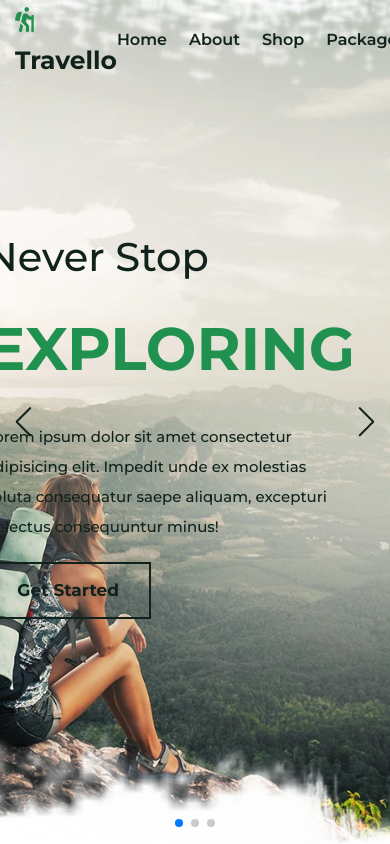
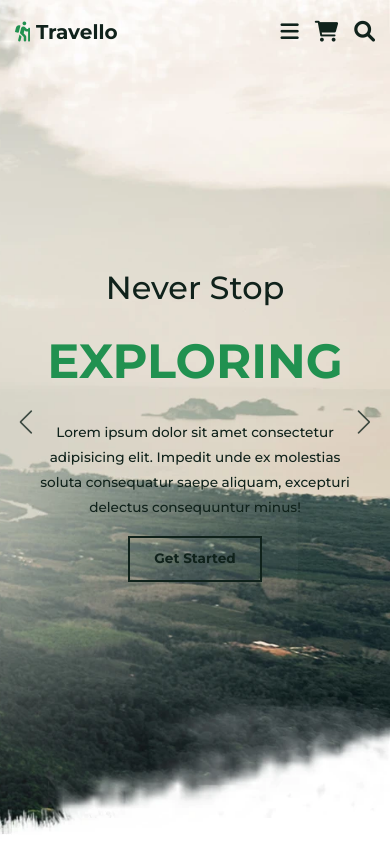
Before and after one commit to developerMahian/Travello-Adventure-Ahead-of-YOU, a website: page index.html in a window 390 px wide. Shown: the top 844 px of the page. Drawn offline with nearby package versions, Linux system fonts and the light colour scheme.

Commit message:
Pretty Much Finished

```diff
--- a/JS/main.js
+++ b/JS/main.js
@@ -1,10 +1,31 @@
 "use strict";
+
+// Mobile Navigation...
+const mobileNavOpenBtn = document.getElementById("mobile-menu-open");
+const mobileNavCloseBtn = document.getElementById("mobile-menu-close");
+const navigation = document.getElementById("navigation");
+
+mobileNavOpenBtn.onclick = () => {
+	navigation.classList.add("show-mobile-menu");
+};
+
+mobileNavCloseBtn.onclick = () => {
+	navigation.classList.remove("show-mobile-menu");
+};
+
+// Closing Opened Mobile menu when clicking outside..
+document.onclick = (e) => {
+	!navigation.contains(e.target) && e.target != mobileNavOpenBtn
+		? navigation.classList.remove("show-mobile-menu")
+		: null;
+};
 
 // Header Snap on Scroll...
 const headerEl = document.getElementById("header");
 
 window.onscroll = () => {
-	headerEl.classList.remove("snap");
+	// hide mobile nav on scrolling..
+	navigation.classList.remove("show-mobile-menu");
 
 	window.scrollY > 0
 		? headerEl.classList.add("snap")
@@ -12,8 +33,6 @@ window.onscroll = () => {
 };
 
 window.onload = () => {
-	headerEl.classList.remove("snap");
-
 	window.scrollY > 0
 		? headerEl.classList.add("snap")
 		: headerEl.classList.remove("snap");
@@ -24,23 +43,14 @@ const searchBox = document.getElementById("nav-search-box");
 const openSearch = document.getElementById("open-search");
 const closeSearch = document.getElementById("close-search");
 
-openSearch.addEventListener("click", () =>
-	searchBox.classList.add("search-active")
-);
+openSearch.onclick = () => searchBox.classList.add("search-active");
 
-closeSearch.addEventListener("click", () =>
-	searchBox.classList.remove("search-active")
-);
+closeSearch.onclick = () => searchBox.classList.remove("search-active");
 
-// Home Banner Swiper Slider...
-var swiper = new Swiper(".home-slider", {
+// Common swiper properties...
+var swiper = new Swiper(".swiper", {
 	loop: true,
 	grabCursor: true,
-	watchSlidesProgress: true,
-	// If we need pagination
-	pagination: {
-		el: ".swiper-pagination",
-	},
 	// Navigation arrows
 	navigation: {
 		nextEl: ".swiper-button-next",
@@ -50,13 +60,6 @@ var swiper = new Swiper(".home-slider", {
 
 // Shop Featured Products Swiper Slider...
 var swiper = new Swiper(".shop-slider", {
-	loop: true,
-	grabCursor: true,
-	// Navigation arrows
-	navigation: {
-		nextEl: ".swiper-button-next",
-		prevEl: ".swiper-button-prev",
-	},
 	breakpoints: {
 		0: {
 			slidesPerView: 1,
@@ -78,8 +81,6 @@ var swiper = new Swiper(".shop-slider", {
 
 // Reviews Swiper Slider...
 var swiper = new Swiper(".reviews-slider", {
-	loop: true,
-	grabCursor: true,
 	breakpoints: {
 		0: {
 			slidesPerView: 1,
--- /dev/null
+++ b/SCSS/abstracts/_animations.scss
@@ -0,0 +1,21 @@
+@keyframes sliderArrowRight {
+	0% {
+		transform: translateX(0);
+		opacity: 0.4;
+	}
+	100% {
+		transform: translateX(-0.4rem);
+		opacity: 0.9;
+	}
+}
+
+@keyframes sliderArrowLeft {
+	0% {
+		transform: translateX(0);
+		opacity: 0.4;
+	}
+	100% {
+		transform: translateX(0.4rem);
+		opacity: 0.9;
+	}
+}
--- a/SCSS/base/_global.scss
+++ b/SCSS/base/_global.scss
@@ -75,6 +75,7 @@ li {
 	list-style: none;
 }
 
+// Image Hover Effect..
 .zoom-effect-img {
 	overflow: hidden;
 
@@ -86,3 +87,25 @@ li {
 		transform: scale(1.1);
 	}
 }
+
+// Slider Arrow Effect..
+.left-arrow-animate {
+	animation: sliderArrowLeft 0.6s infinite alternate ease-in-out;
+}
+
+.right-arrow-animate {
+	animation: sliderArrowRight 0.6s infinite alternate ease-in-out;
+}
+
+// Media Queries
+@media (max-width: 992px) {
+	html {
+		font-size: 55%;
+		scroll-padding-top: 7rem;
+	}
+}
+@media (max-width: 450px) {
+	html {
+		font-size: 50%;
+	}
+}
--- a/SCSS/layout/_banner.scss
+++ b/SCSS/layout/_banner.scss
@@ -10,7 +10,7 @@ section#home {
 
 	.swiper-slide {
 		.slider-box {
-			background-position: bottom;
+			background-position: bottom left;
 			background-repeat: no-repeat;
 			background-size: cover;
 			display: flex;
@@ -23,6 +23,7 @@ section#home {
 			}
 			&.slider-box-2 {
 				background-image: url("/images/home-bg-2.jpg");
+				background-position: bottom right;
 				justify-content: flex-start;
 			}
 			&.slider-box-3 {
@@ -48,8 +49,9 @@ section#home {
 				}
 
 				p {
+					font-size: 1.7rem;
 					font-weight: 500;
-					line-height: 2;
+					line-height: 1.85;
 					padding: 1rem 0;
 				}
 
@@ -66,3 +68,19 @@ section#home {
 		font-size: 3rem;
 	}
 }
+
+@media (max-width: 768px) {
+	section#home .swiper-slide .slider-box {
+		background-position: right;
+		justify-content: center;
+
+		&.slider-box-2 {
+			background-position: left;
+			justify-content: center;
+		}
+
+		.slider-content {
+			text-align: center;
+		}
+	}
+}
--- a/SCSS/layout/_header.scss
+++ b/SCSS/layout/_header.scss
@@ -34,10 +34,48 @@ header {
 			align-items: center;
 			gap: 2rem;
 
-			ul {
+			ul.navigation {
+				display: flex;
 				list-style: none;
-				display: flex;
 				gap: 2.2rem;
+
+				@media (max-width: 992px) {
+					flex-direction: column;
+					position: absolute;
+					top: 0;
+					left: 0;
+					width: 35rem;
+					height: 100vh;
+					justify-content: center;
+					text-align: center;
+					background-color: $white-color;
+					box-shadow: 2rem 0 5rem rgba($color: #000000, $alpha: 0.3);
+					transition: transform 0.5s;
+					z-index: 1000;
+					transform: translateX(-140%);
+
+					&.show-mobile-menu {
+						transform: translateX(0);
+					}
+
+					li a {
+						font-size: 2.8rem;
+					}
+
+					i#mobile-menu-close {
+						position: absolute;
+						top: 1rem;
+						right: 2rem;
+
+						&:hover::before {
+							color: $primary-color;
+						}
+
+						&::before {
+							font-size: 6rem;
+						}
+					}
+				}
 			}
 
 			a {
@@ -58,7 +96,8 @@ header {
 				.fas {
 					font-size: 2.6rem;
 
-					&:hover {
+					&:hover,
+					&:hover::before {
 						color: $primary-color;
 					}
 				}
@@ -73,7 +112,7 @@ header {
 }
 
 #nav-search-box {
-	position: absolute;
+	position: fixed;
 	inset: 0;
 	display: flex;
 	align-items: center;
--- a/SCSS/main.scss
+++ b/SCSS/main.scss
@@ -14,3 +14,5 @@
 @import "components/cards/package-card";
 @import "components/cards/review-card";
 @import "components/cards/services-card";
+
+@import "abstracts/animations";
--- a/SCSS/pages/_home.scss
+++ b/SCSS/pages/_home.scss
@@ -57,11 +57,11 @@ section#reviews {
 	}
 
 	.swiper-button-next::after {
-		margin-right: -3rem;
+		margin-right: -2.2rem;
 	}
 
 	.swiper-button-prev::after {
-		margin-left: -3rem;
+		margin-left: -2.2rem;
 	}
 }
 
--- a/index.html
+++ b/index.html
@@ -40,7 +40,8 @@
       </div>
 
       <nav>
-        <ul>
+        <ul id="navigation" class="navigation">
+          <i id="mobile-menu-close" class="fas fa-times d-block d-lg-none"></i>
           <li><a href="#home">home</a></li>
           <li><a href="#about">about</a></li>
           <li><a href="#shop">shop</a></li>
@@ -50,6 +51,7 @@
         </ul>
 
         <div class="nav-icons">
+          <i id="mobile-menu-open" class="fas fa-bars d-block d-lg-none"></i>
           <a href="#" class="fas fa-shopping-cart"></a>
           <i id="open-search" class="fas fa-search"></i>
         </div>
@@ -115,12 +117,9 @@
           </div>
         </div>
 
-        <!-- If we need pagination -->
-        <div class="swiper-pagination"></div>
-
-        <!-- If we need navigation buttons -->
-        <div class="swiper-button-prev"></div>
-        <div class="swiper-button-next"></div>
+        <!-- slider navigation buttons -->
+        <div class="swiper-button-prev left-arrow-animate"></div>
+        <div class="swiper-button-next right-arrow-animate"></div>
       </div>
 
     </section>
@@ -337,9 +336,9 @@
 
           </div>
 
-          <!-- If we need navigation buttons -->
-          <div class="swiper-button-prev"></div>
-          <div class="swiper-button-next"></div>
+          <!-- slider navigation buttons -->
+          <div class="swiper-button-prev left-arrow-animate"></div>
+          <div class="swiper-button-next right-arrow-animate"></div>
 
         </div>
 
@@ -584,8 +583,8 @@
           </div>
 
           <!-- If we need navigation buttons -->
-          <div class="swiper-button-prev"></div>
-          <div class="swiper-button-next"></div>
+          <div class="swiper-button-prev left-arrow-animate"></div>
+          <div class="swiper-button-next right-arrow-animate"></div>
 
         </div>
 
```
Also changed, not shown: CSS/main.css, 1 other file.
